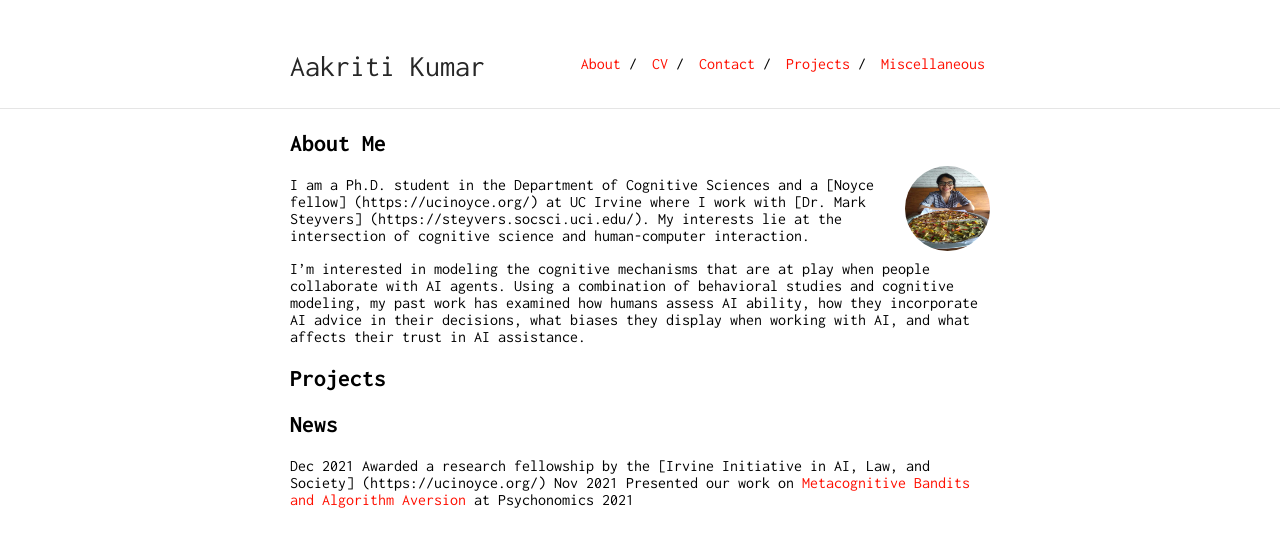
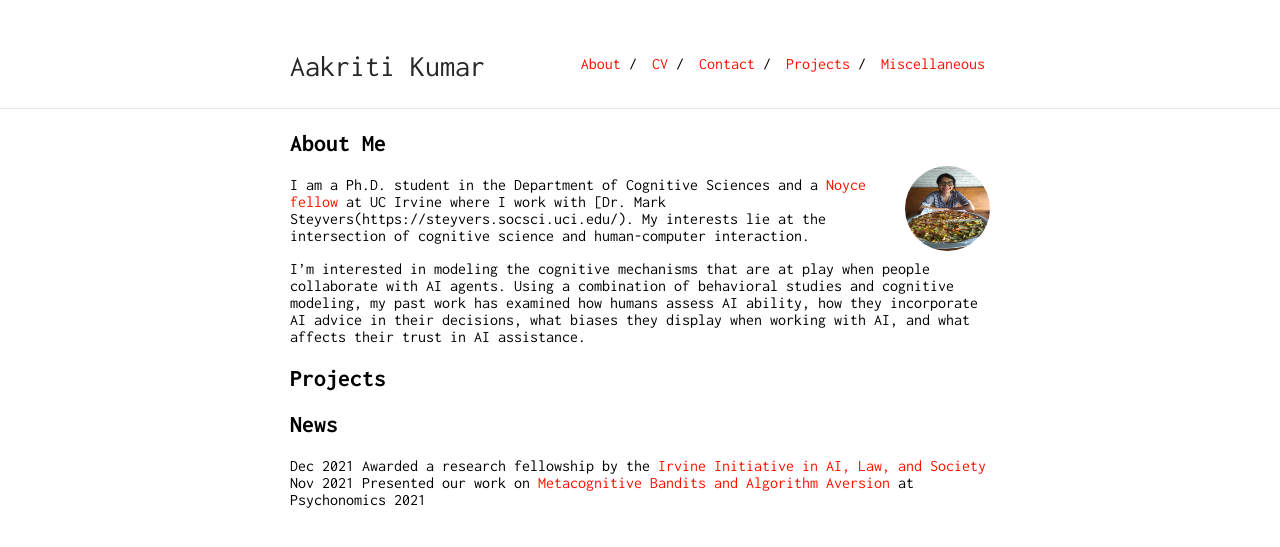
Before and after one commit to aakriti1kumar/aakriti1kumar.github.io, a Jekyll site: the page built from index.md, in a window 1280 px wide. Shown: the top 547 px of the page. Built offline with Jekyll 4.4.1, drawn with Linux system fonts in a browser that asks for light colours; our own code applies the rules of GitHub Pages for plain Markdown files.

Commit message:
Update index.md

```diff
--- a/index.md
+++ b/index.md
@@ -2,7 +2,7 @@
 
 <img class="profile-picture" src="image.jpg">
 
-I am a Ph.D. student in the Department of Cognitive Sciences and a [Noyce fellow] (https://ucinoyce.org/) at UC Irvine where I work with [Dr. Mark Steyvers] (https://steyvers.socsci.uci.edu/). My interests lie at the intersection of cognitive science and human-computer interaction.
+I am a Ph.D. student in the Department of Cognitive Sciences and a [Noyce fellow](https://ucinoyce.org/) at UC Irvine where I work with [Dr. Mark Steyvers(https://steyvers.socsci.uci.edu/). My interests lie at the intersection of cognitive science and human-computer interaction.
 
 I'm interested in modeling the cognitive mechanisms that are at play when people collaborate with AI agents. Using a combination of behavioral studies and cognitive modeling, my past work has examined how humans assess AI ability, how they incorporate AI advice in their decisions, what biases they display when working with AI, and what affects their trust in AI assistance.
 
@@ -15,5 +15,5 @@ I'm interested in modeling the cognitive mechanisms that are at play when people
 ## News
 
 
-Dec 2021 Awarded a research fellowship by the [Irvine Initiative in AI, Law, and Society] (https://ucinoyce.org/)
+Dec 2021 Awarded a research fellowship by the [Irvine Initiative in AI, Law, and Society](https://ucinoyce.org/)
 Nov 2021 Presented our work on [Metacognitive Bandits and Algorithm Aversion](https://escholarship.org/content/qt7xc470dt/qt7xc470dt.pdf) at Psychonomics 2021
```
